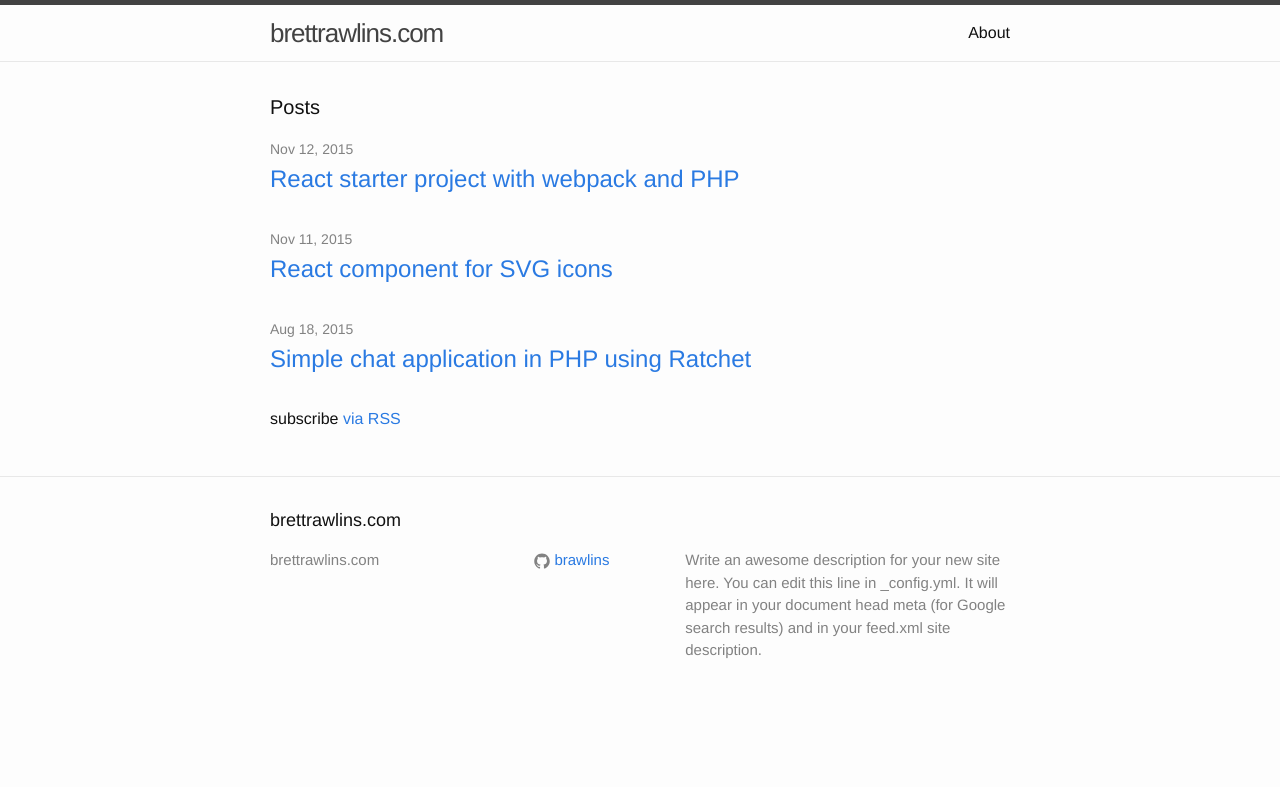
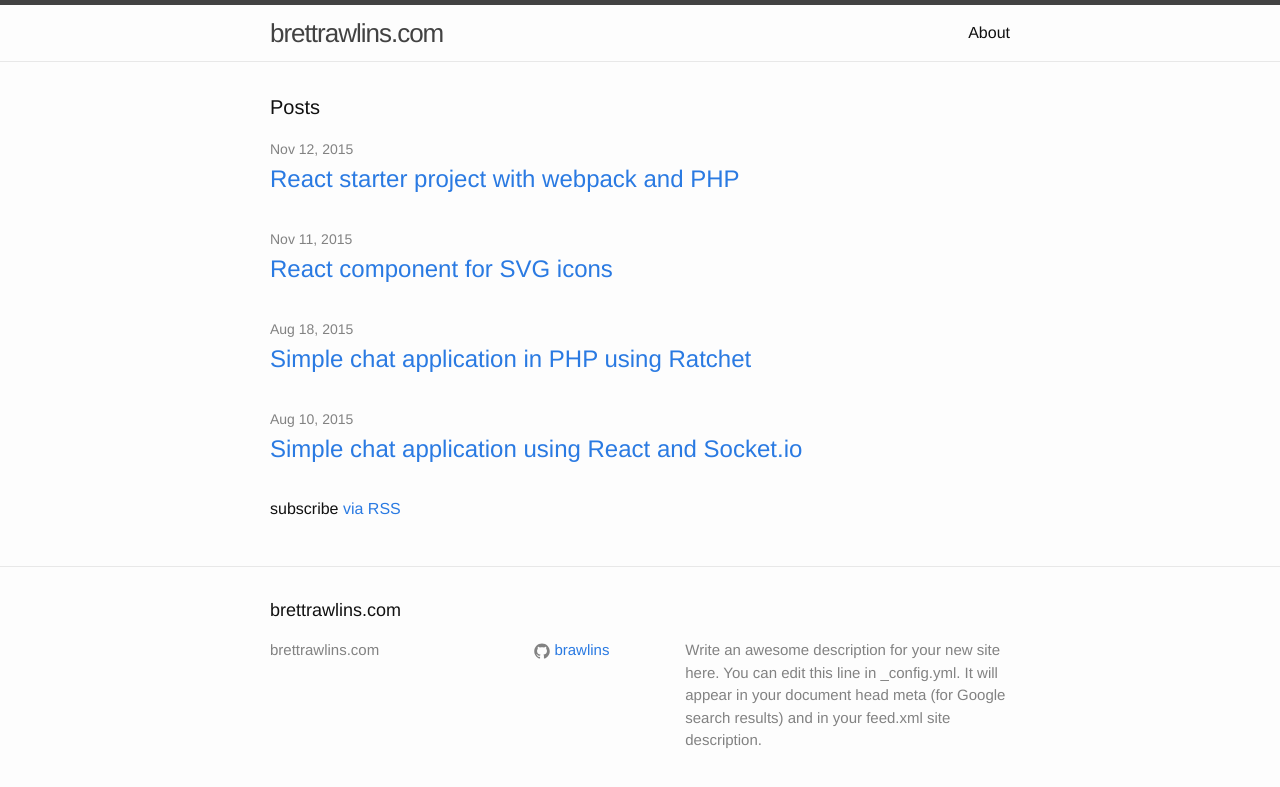
Before and after one commit to brawlins/brettrawlins.com, a Jekyll site: the page built from index.html, in a window 1280 px wide. Shown: the top 787 px of the page. Built offline with Jekyll 4.4.1, drawn with Linux system fonts in a browser that asks for light colours; some of the changed lines change nothing that is shown.

Commit message:
Modify times and try internal link again.

````diff
--- /dev/null
+++ b/_posts/2015-08-10-simple-chat-application-using-react-and-socket-io.md
@@ -0,0 +1,183 @@
+---
+layout: post
+title:  "Simple chat application using React and Socket.io"
+date:   2015-08-10 11:20:22 -0700
+tags:
+    - node.js
+    - react
+    - socket.io
+    - websockets
+---
+
+## From Angular to React
+
+Life has been busy! It’s been a while since I had time to blog about anything. Hopefully I can find time to come back and record some of my learning with Angular. After about a year of developing with Angular I wanted to get my feet wet with [React](http://facebook.github.io/react/){:target="blank"} and find out what all the buzz is about.
+
+## First Impressions
+
+At first glance React seems easier to understand than Angular, and is certainly lighter weight because it’s a library not a complete framework. I like that React components are self-contained and reusable, but it was a little strange mixing the markup and programming logic when I’ve been so ingrained with "separation of concerns".
+
+One thing that seems a little clunky to me is that in order for components to communicate with each other you have to pass variables around through properties. That could quickly get tedious if you have several levels of nesting, and might be hard to follow the trail of properties back up the chain to where they are actually controlled. It seems like some sort of scope inheritance would be a lot easier. At any rate, it’s been fun to try it out. You learn a lot quickly when you leave the tutorials behind and actually try to build something on your own.
+
+## Demo App
+
+Here’s a little demo chat application that I put together while learning. This uses [Node.js](https://nodejs.org/){:target="blank"} and [Express](http://expressjs.com/){:target="blank"} for the server, [React](http://facebook.github.io/react/){:target="blank"} for the interface, and [Socket.io](http://socket.io/){:target="blank"} to keep clients in sync via websockets. I also used [Bower](http://bower.io/){:target="blank"} to manage local copies of the libraries. If you don’t want to use Bower, you can link to the scripts however you like. I found it to be really helpful for local development though. It’s nice to get some work done on the train during my commute, but I don’t have internet access there, so having a local copy of the resources comes in handy.
+
+### public/index.html
+
+```html
+<!DOCTYPE html>
+<html>
+<head>
+    <title>Chat App</title>
+    <script src="bower_components/react/react.js"></script>
+    <script src="bower_components/react/JSXTransformer.js"></script>
+    <script src="/socket.io/socket.io.js"></script>
+    <script src="app.js" type="text/jsx"></script>
+</head>
+<body>
+    <h1>Chat App</h1>
+    <div id="messages"></div>
+</body>
+</html>
+```
+
+Nothing too interesting here. Just links to the resources and a flat folder structure for my files.
+
+### public/app.js
+
+```javascript
+// get a reference to the websocket
+var socket = io();
+
+var MessageList = React.createClass({
+    getInitialState: function() {
+        return {
+            // initialize messages array with welcome message
+            messages: [{
+                timeStamp: Date.now(),
+                text: "Welcome to the test chat app!"
+            }]
+        };
+    },
+    componentDidMount: function() {
+        // register event handler for new messages received from server
+        socket.on('messageAdded', this.onMessageAdded);
+    },
+    onMessageAdded: function(message) {
+        // update the array (setState re-renders the component)
+        this.setState({messages: this.state.messages.concat(message)});
+    },
+    postIt: function(e) {
+        // prevent form submission which reloads the page
+        e.preventDefault();
+
+        // get the message
+        var input = React.findDOMNode(this.refs.theForm).children[0];
+        var message = {
+            timeStamp: Date.now(),
+            text: input.value
+        };
+
+        // add it locally for this client
+        this.setState({messages: this.state.messages.concat(message)});
+        /**
+         * Alternatively you could have the server emit to ALL clients,
+         * including the one who sent the message. In that case the message
+         * would go from your client to the server and back before it got added
+         * to the message list.
+         */
+
+        // clear the input
+        input.value = '';
+
+        // emit to server so other clients can be updated
+        socket.emit('messageAdded', message);
+    },
+    render: function() {
+        return (
+            <div>
+                <h2>Messages</h2>
+                <ul className="message-list">
+                    {/* Create array of li's by looping over the messages array */}
+                    {this.state.messages.map(function(message) {
+                        return(
+                            <li key={message.timeStamp}>{message.text}</li>
+                        );
+                    })}
+                </ul>
+                <MessageForm submit={this.postIt} ref="theForm" />
+            </div>
+        );
+    }
+});
+
+var MessageForm = React.createClass({
+    render: function() {
+        return (
+            <form onSubmit={this.props.submit}>
+                <input type="text" size="40" placeholder="Type your message here" />
+                <button>Post it!</button>
+            </form>
+        );
+    }
+});
+
+// mount to the messages div
+React.render(<MessageList />, document.getElementById('messages'));
+```
+
+Here I've defined a MessageList component which displays an unordered list of messages, followed by the MessageForm component which contains a simple form for posting a new message. MessageForm is nested inside of MessageList. At the bottom we render it by mounting the parent component to the messages div in our HTML.
+
+MessageList owns the array of chat messages, so MessageForm cannot modify it directly. Because of this we have to pass control of the submit handler up the chain to the parent which has access to the messages array. Note that this is done by [passing properties](https://facebook.github.io/react/tips/communicate-between-components.html){:target="blank"}. When we call the MessageForm component inside the render function of MessageList, we pass it a custom property ("submit") and assign that property a local function ("postIt") which handles the form submission and adds the new message to the array. In the MessageForm component's render function we access the "submit" property we assigned to it above using <span class="lang:js decode:true  crayon-inline">this.props.submit</span>. That property (which now points to a handler function on the parent component) is then assigned to the component's <span class="lang:default decode:true  crayon-inline ">onSubmit</span>  event so that it gets called when the form is submitted.
+
+This is the point I mentioned above. It seems like this could quickly get very convoluted if you have many levels of nesting. But that's how you pass things up or down the chain in React.
+
+### server.js
+
+```javascript
+// define vars
+var express = require('express'),
+    app = express(),
+    http = require('http').Server(app),
+    io = require('socket.io')(http);
+
+// define routes
+app.use('/', express.static(__dirname + '/public'));
+app.use('/bower_components',  express.static(__dirname + '/bower_components'));
+
+// server events
+io.on('connection', function(socket){
+    console.log('a user connected');
+    socket.on('disconnect', function(){
+        console.log('a user disconnected');
+    });
+    socket.on('messageAdded', function(message) {
+        // io.emit('messageAdded', message); // broadcast to all clients
+        socket.broadcast.emit('messageAdded', message); // broadcast to all but the sender
+    });
+})
+
+http.listen(3000, function () {
+    console.log('listening on: 3000');
+});
+```
+
+The server code creates an http server using Node and some simple routes using Express. Our document root is mapped to <span class="lang:default decode:true  crayon-inline ">/public</span>  and the client libraries are served from <span class="lang:default decode:true  crayon-inline">/bower_components</span> . When Socket.io receives a "connection" event, a new client has connected to the server. We register a callback function for that event, and inside that function we handle other events such as the custom "messageAdded" event that gets emitted from a client when the user adds a message. The server then broadcasts that event out to all the other clients so they stay in sync.
+
+## Try It Out
+
+To get up and running with this code:
+
+* [Download the files here]()
+* Open up your project folder in the terminal
+* Install the server libraries: <span class="lang:default decode:true  crayon-inline ">npm install</span>
+* Install the client libraries: <span class="lang:default decode:true  crayon-inline ">bower install</span>
+* Start up your server: <span class="lang:default decode:true  crayon-inline ">node server.js</span>
+* Open up [http://localhost:3000/](http://localhost:3000/){:target="blank"} in two browser windows and chat!
+
+## Final Thoughts
+
+One thing about learning new stuff is that new technologies are often so interrelated that it’s difficult to learn one thing in isolation. This is especially true of JavaScript nowadays as the trend seems to be towards small libraries that you can swap in for added functionality vs. large frameworks that do everything. It can be frustrating when you just want to try out some new library, but you quickly find out that you have to be familiar with several other things to even get started. That was my experience with React. I had to spend a little time figuring out Node.js, Express, Bower, etc. too. The upside of that trend is that you have lots of choices and you can build your custom stack however you want.
+
+Next step is to convert one of my existing apps to use React and Socket.io to provide real-time data. I’ll probably need to investigate MongoDB or some other noSQL database to finish it off.
--- a/_posts/2015-08-18-simple-chat-application-in-php-using-ratchet.md
+++ b/_posts/2015-08-18-simple-chat-application-in-php-using-ratchet.md
@@ -1,14 +1,14 @@
 ---
 layout: post
 title:  "Simple chat application in PHP using Ratchet"
-date:   2015-08-18 11:22:32 -0600
+date:   2015-08-18 11:22:32 -0700
 tags:
     - php
     - ratchet
     - websockets
 ---
 
-In the previous post I made a . In this post we'll build that same app again, this time in PHP using Ratchet.
+In the previous post I made a [demo chat app using React and Socket.io]({% post_url 2015-08-10-simple-chat-application-using-react-and-socket.io %}). In this post we'll build that same app again, this time in PHP using Ratchet.
 
 There's a nice PHP library called [Ratchet](http://socketo.me/){:target="_blank"} that simplifies working with web sockets. In this example I use [Composer](https://getcomposer.org/){:target="_blank"} to manage the PHP library dependencies and handle autoloading.
 
````
